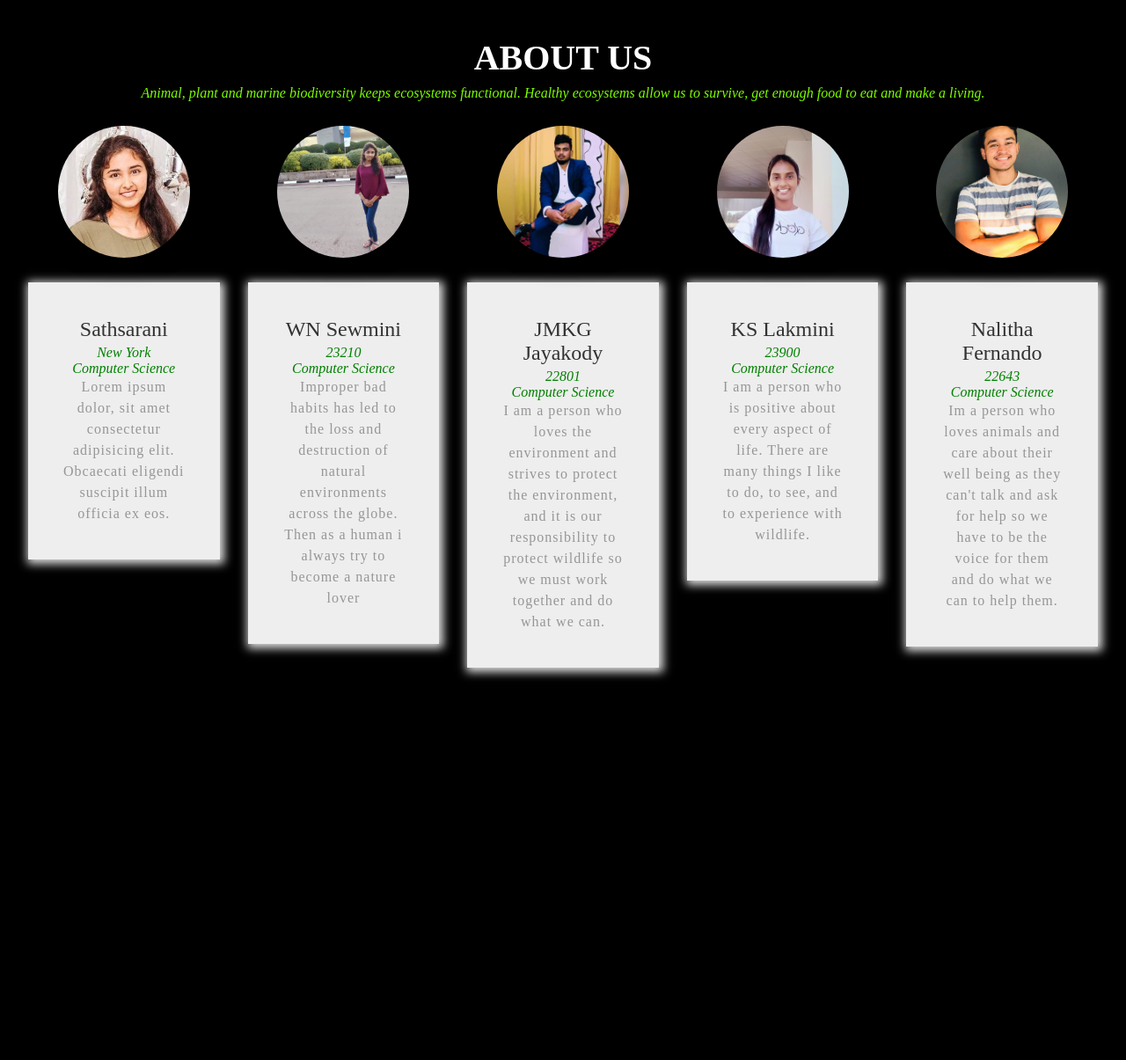
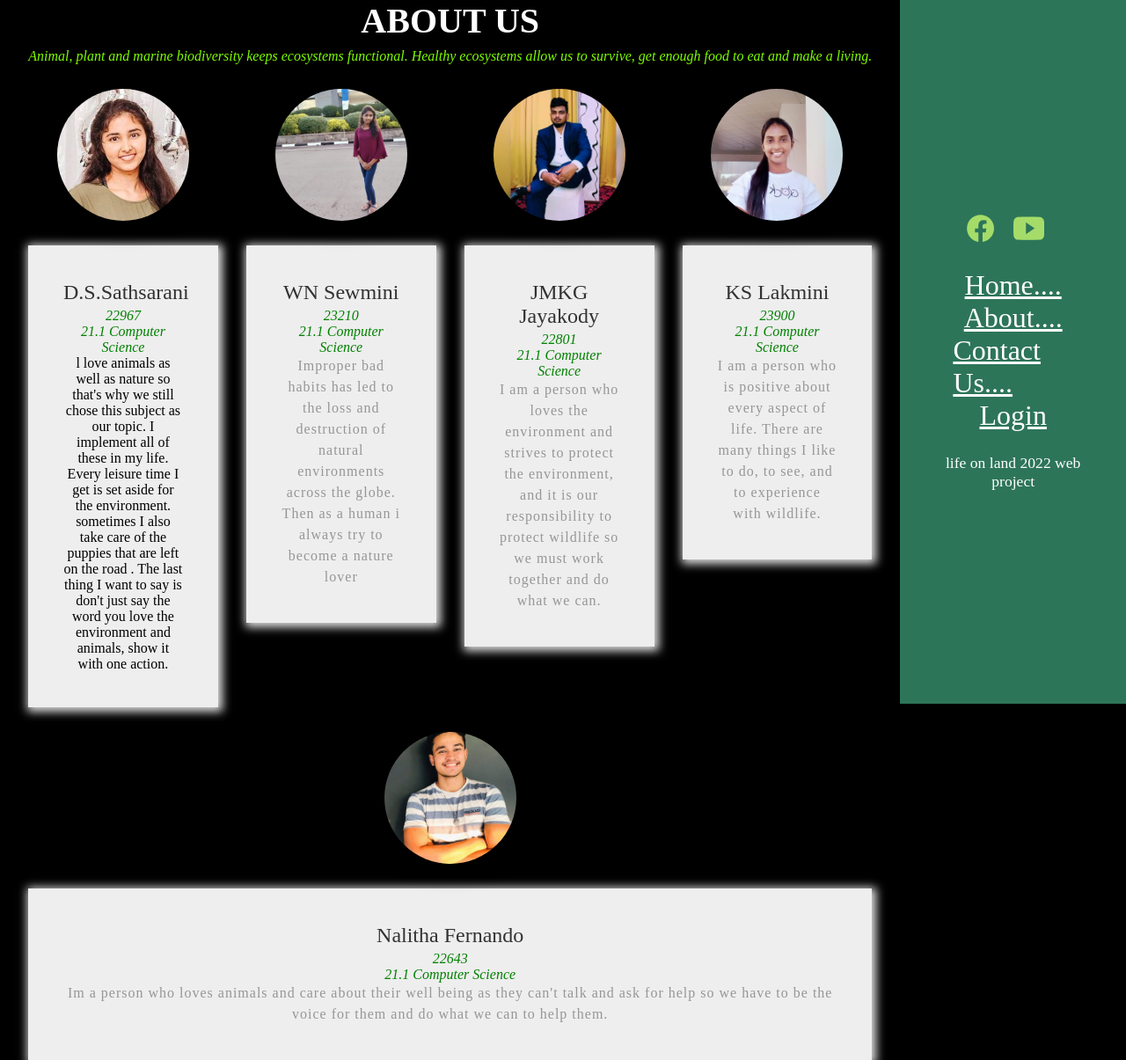
Before and after one commit to sathsaranigithub/new_project, a PHP site: page /aboutus.html in a window 1280 px wide. Shown: the whole page at 88% size. Before the commit the page ends 772 px from the top, so only its background shows below. Run offline with PHP 8.4, Linux system fonts and the light colour scheme; some libraries are stand-ins or nearby versions.

Commit message:
add details to about us

```diff
--- a/aboutus.css
+++ b/aboutus.css
@@ -82,3 +82,140 @@ img {
     margin-top: 1.5rem;
   }
 }
+/* FOOTER CSS CODE START HERE  */
+@import url('https://fonts.googleapis.com/css?family=Poppins:200,300,400,500,600,700,800,900&display=swap');
+footer{
+  position: relative;
+  width: 100%;
+  background: #2d7559;
+  min-height: 100px;
+  padding: 20px 50px;
+  display: flex;
+  justify-content: center;
+  align-items: center;
+  flex-direction: column;
+}
+
+footer .social_icon,
+footer .menu
+{
+  position: relative;
+  display: flex;
+  justify-content: center;
+  align-items: center;
+  margin: 10px 0;
+  flex-wrap: wrap;
+}
+
+footer .social_icon li,
+footer .menu li
+{
+  list-style: none;
+}
+
+footer .social_icon li a,
+footer .menu li a
+{
+  font-size: 2em;
+  color: #fff;
+  margin: 0 10px;
+  display: inline-block;
+  transition: 0.5s;
+}
+footer .social_icon li a:hover
+{
+transform: translateY(-10px);
+}
+footer .social_icon li a
+
+{
+  font-size: 2.2em;
+  color: rgb(205, 255, 111);
+  margin: 0 10px;
+  display: inline-block;
+  text-decoration: none;
+  opacity: 0.75;
+
+}
+footer .menu li a:hover
+{
+  opacity: 1;
+}
+
+footer p{
+
+  color: #fff;
+  text-align: center;
+  margin-top: 15px;
+  margin-bottom: 10px;
+  font-size: 1.1em;
+}
+
+footer .wave
+{
+  position: absolute;
+  top:  -100px;
+  left: 0;
+  width: 100%;
+  height: 100px;
+  background: url(wave.png);
+  background-size: 1000px 100px;
+}
+footer .wave#wave1
+{
+  z-index: 1000;
+  opacity: 1;
+  bottom: 0;
+  animation: animatewave 4s linear infinite;
+}
+footer .wave#wave2
+{
+  z-index: 999;
+  opacity: 0.5;
+  bottom: 10px;
+  animation: animatewave_02 4s linear infinite;
+}
+footer .wave#wave3
+{
+  z-index: 1000;
+  opacity: 0.2;
+  bottom: 15px;
+  animation: animatewave 3s linear infinite;
+}
+footer .wave#wave4
+{
+  z-index: 999;
+  opacity: 0.7;
+  bottom: 20px;
+  animation: animatewave_02 3s linear infinite;
+}
+
+@keyframes animatewave
+{
+    0%
+    {
+        background-position-x: 1000px;
+    }
+    100%
+    {
+
+        background-position-x: 0px;
+
+    }
+  }
+
+  @keyframes animatewave_02
+{
+    0%
+    {
+        background-position-x: 1000px;
+    }
+    100%
+    {
+
+        background-position-x: 0px;
+
+    }
+
+}
+/* FOOTER CSS CODE END HERE */
--- a/aboutus.html
+++ b/aboutus.html
@@ -25,10 +25,11 @@
       <img src="./img/sathsarani.jpeg" width="250px">
    </div>
    <div class="body-review">
-      <div class="name-review">Sathsarani</div>
-      <div class="place-review">New York</div>
-      <div class="place-review">Computer Science</div>
-      <div class="desc-review">Lorem ipsum dolor, sit amet consectetur adipisicing elit. Obcaecati eligendi suscipit illum officia ex eos.</div>
+      <div class="name-review">D.S.Sathsarani</div>
+      <div class="place-review">22967</div>
+      <div class="place-review">21.1 Computer Science</div>
+      <div class="desc-review"></div>l love animals as well as nature so that's why we still chose this subject as our topic. I implement all of these in my life. Every leisure time I get is set aside for the environment. sometimes I also take care of the puppies that are left on the road .
+      The last thing I want to say is don't just say the word you love the environment and animals, show it with one action.
    </div>
 </div>
 <div class="review">
@@ -38,7 +39,7 @@
    <div class="body-review">
       <div class="name-review">WN Sewmini</div>
       <div class="place-review">23210</div>
-      <div class="place-review">Computer Science</div>
+      <div class="place-review">21.1 Computer Science</div>
       <div class="desc-review">Improper bad habits  has led to the loss and destruction of  natural environments across the globe. Then as a human i always try to become a nature lover</div>
    </div>
 </div>
@@ -49,7 +50,7 @@
    <div class="body-review">
       <div class="name-review">JMKG Jayakody</div>
       <div class="place-review">22801</div>
-      <div class="place-review">Computer Science</div>
+      <div class="place-review">21.1 Computer Science</div>
       <div class="desc-review">I am a person who loves the environment and strives to protect the environment, and it is our responsibility to protect wildlife so we must work together and do what we can.</div>
    </div>
 </div>
@@ -60,7 +61,7 @@
     <div class="body-review">
        <div class="name-review">KS Lakmini</div>
        <div class="place-review">23900</div>
-       <div class="place-review">Computer Science</div>
+       <div class="place-review">21.1 Computer Science</div>
        <div class="desc-review">I am a person who is positive about every aspect of life. There are many things I like to do, to see, and to experience with  wildlife.</div>
     </div>
  </div>
@@ -71,13 +72,42 @@
     <div class="body-review">
        <div class="name-review">Nalitha Fernando</div>
        <div class="place-review">22643</div>
-       <div class="place-review">Computer Science</div>
+       <div class="place-review">21.1 Computer Science</div>
        <div class="desc-review">Im a person who loves animals and care about their well being as they can't talk and ask for help so we have to be the voice for them and do what we can to help them.</div>
     </div>
  </div>
 </div>
 
 </div>
+<br><br>
+ <!-- footer html code -->
+ <footer>
+   <div class="waves">
+     <div class="wave" id="wave1"></div>
+     <div class="wave" id="wave2"></div>
+     <div class="wave" id="wave3"></div>
+     <div class="wave" id="wave4"></div>
+   </div>
+   <ul class="social_icon">
+    <li><a href="https://www.facebook.com/SriLankaWildlifeConservationSociety"><ion-icon name="logo-facebook"></ion-icon></a></li>
+    <li><a href="https://www.youtube.com/channel/UCSfky3CZx5WPjc9oQwmQeNg"><ion-icon name="logo-youtube"></ion-icon></a></li>
+    <li><a href="#"></a></li>
+
+   </ul>
+   <ul class="menu">
+     <li><a href="mainpagemodify.html">Home....</a></li>
+     <li><a href="aboutus.html">About.... </a></li>
+     <li><a href="http://localhost/new_project/contact/">Contact Us.... </a></li>
+     <li><a href="#">Login </a></li>
+   </ul>
+   <p>life on land 2022 web project</p>
+ </footer>
+ <script type="module" src="https://unpkg.com/ionicons@5.5.2/dist/ionicons/ionicons.esm.js"></script>
+<script nomodule src="https://unpkg.com/ionicons@5.5.2/dist/ionicons/ionicons.js"></script>
+
+
+<!--footer html code end here-->
+
 
 </body>
 </html>
```
